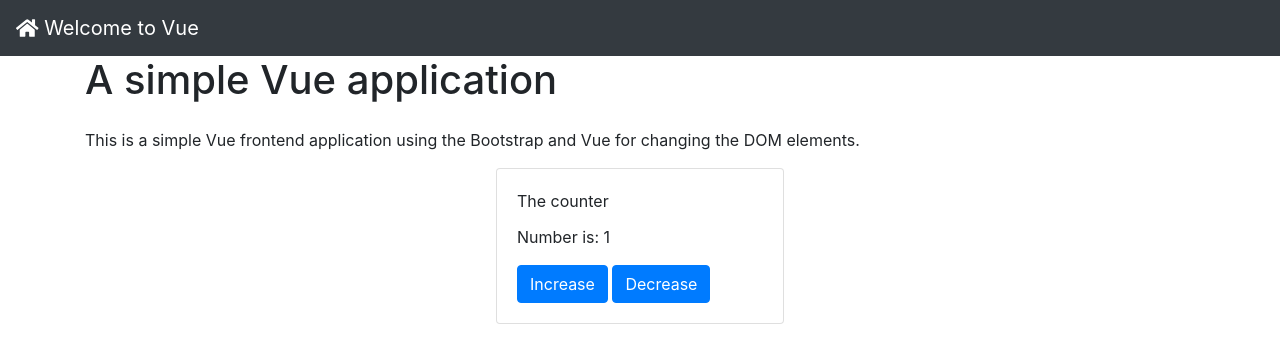
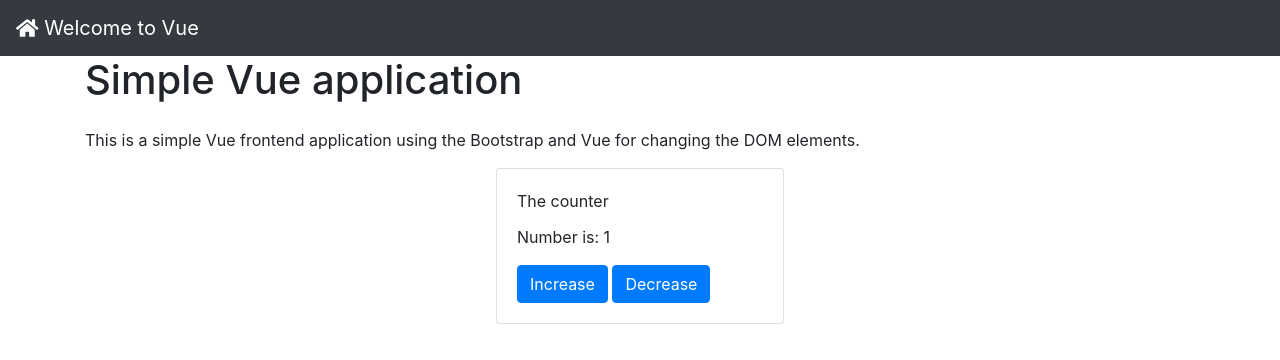
Before and after one commit to dzooli/zenva_vue, a website: page index.html in a window 1280 px wide. Drawn offline with nearby package versions, Linux system fonts and the light colour scheme.

Commit message:
Title has been changed

```diff
--- a/index.html
+++ b/index.html
@@ -18,7 +18,7 @@
         <!-- Content -->
         <div class="container">
             <div class="row">
-                <div class="col form-group"><h1>A simple Vue application</h1></div>
+                <div class="col form-group"><h1>Simple Vue application</h1></div>
             </div>
             <div class="row">
                 <div class="col form-group">
```
